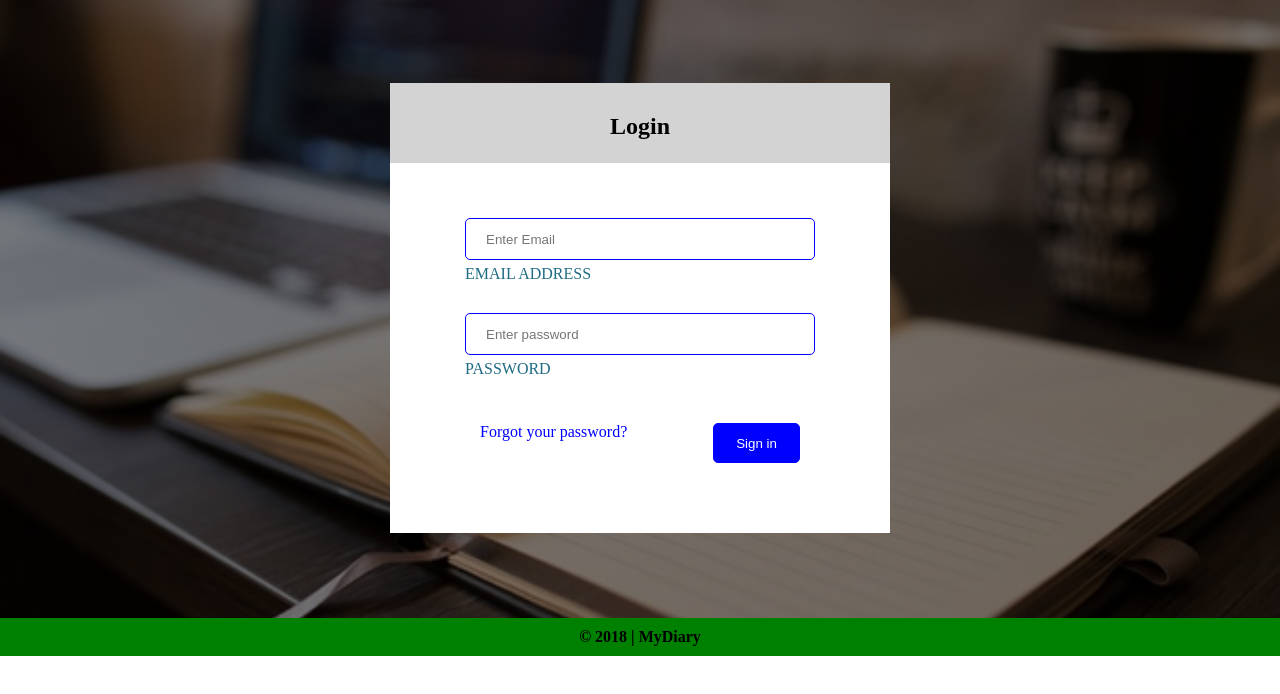
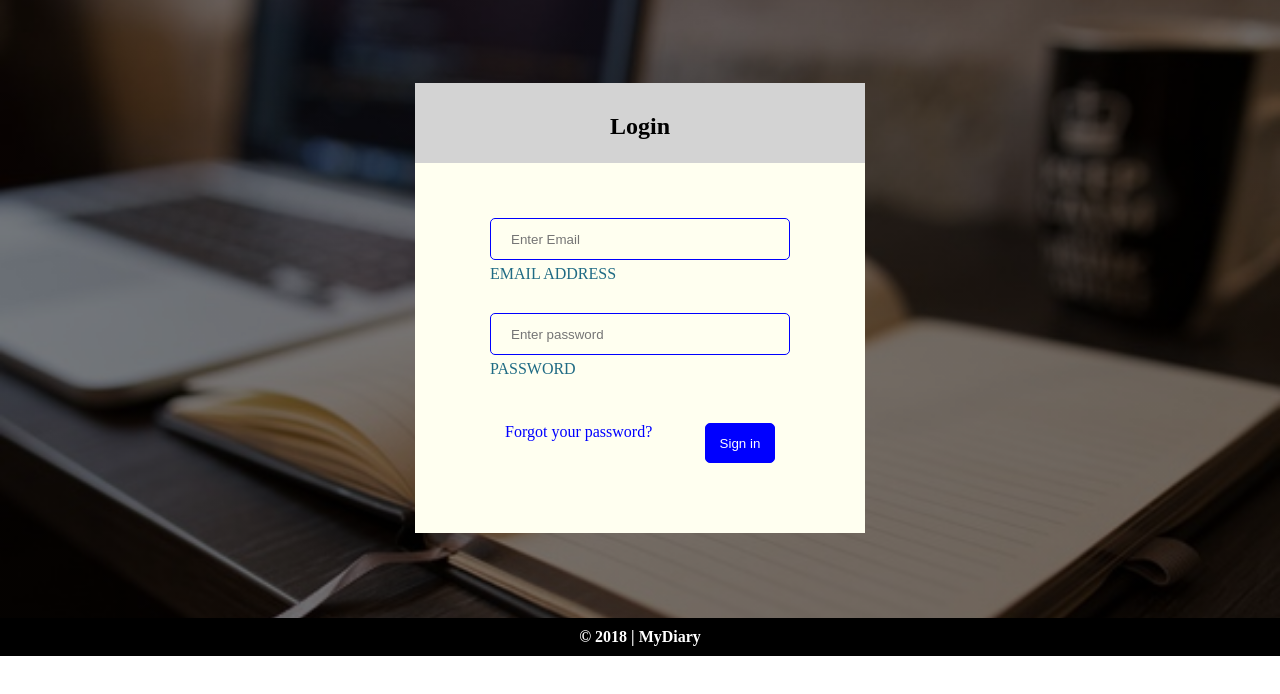
Before and after one commit to slimsolz/MyDiary, a plain HTML site: page UI/index.html in a window 1280 px wide. Shown: the part 60-754 px from the top of the page. Drawn offline with Linux system fonts and the light colour scheme.

Commit message:
Change style

```diff
--- a/UI/style/style.css
+++ b/UI/style/style.css
@@ -106,8 +106,8 @@ header h2 {
 }
 
 .loginbox {
-  max-width: 500px;
-  background-color: white;
+  max-width: 450px;
+  background-color: #FFFFF0;
   margin: 70px auto 70px auto;
   text-align: center;
   height: 450px;
@@ -115,7 +115,7 @@ header h2 {
 
 .signinbox {
   max-width: 500px;
-  background-color: white;
+  background-color: #FFFFF0;
   margin: 70px auto 70px auto;
   text-align: center;
   height: 550px;
@@ -140,6 +140,7 @@ header h2 {
 	width: 100%;
 	height: 40px;
 	padding: 20px;
+	background-color: #FFFFF0;
 	border: 1px solid blue;
 	border-radius: 5px;
 	margin-bottom: 5px;
@@ -168,7 +169,8 @@ footer {
 	text-align: center;
 	padding: 10px;
 	font-weight: bold;
-	background-color: green;
+	background-color: black;
+	color: white;
 }
 
 #entriesList {
@@ -188,8 +190,6 @@ footer {
   padding: 10px;
   border-bottom: 1px solid black;
 }
-
-
 
 .sidenav a{
   text-decoration: none;
```
Also changed, not shown: UI/enteries.html (+1 -1 lines).
